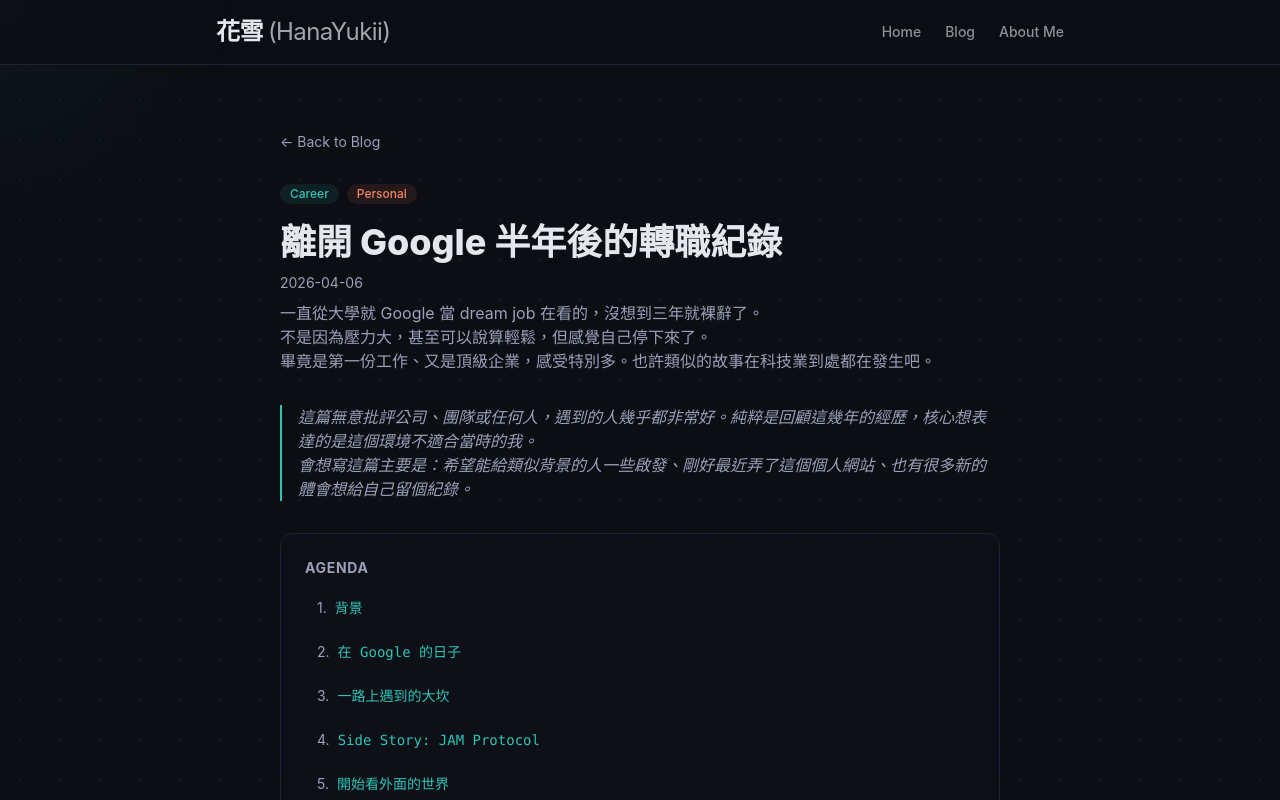
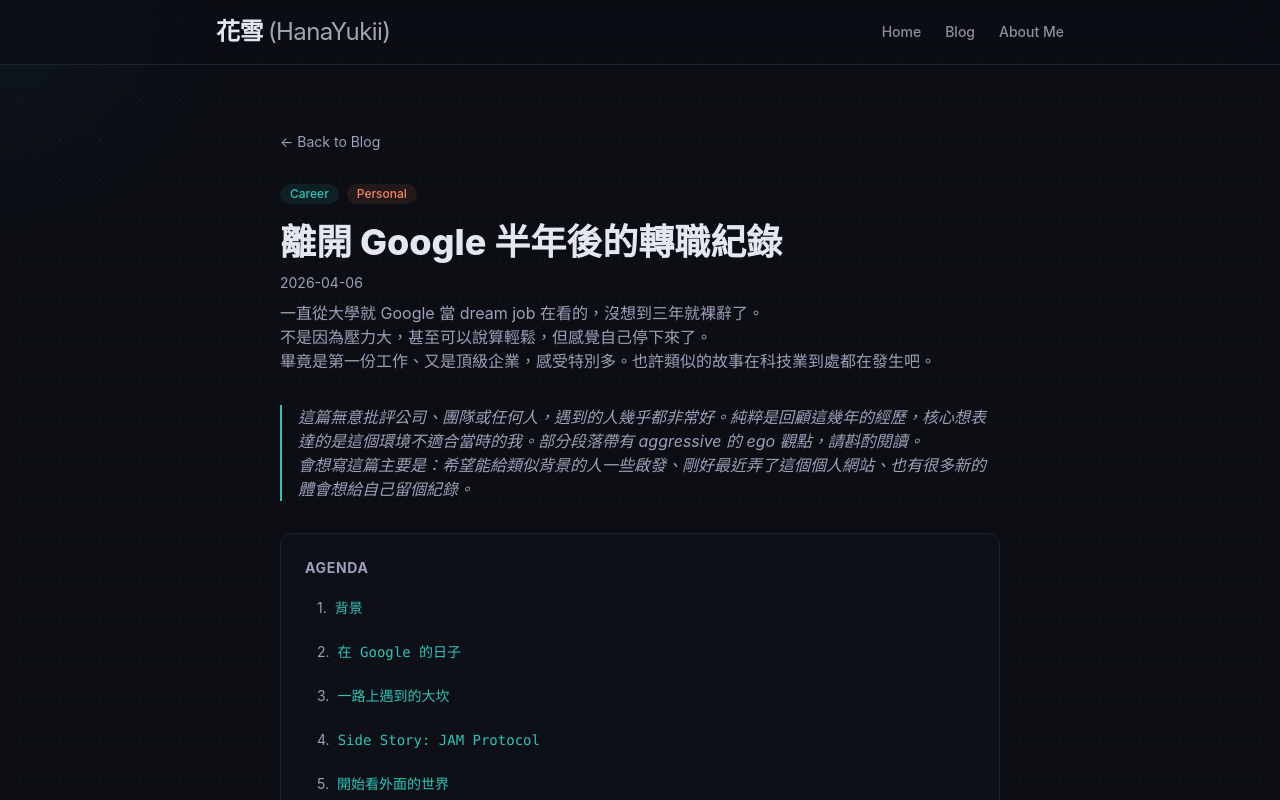
Before and after one commit to HanaYukii/hanayukii-site, a Next.js app: page /blog/leaving-google in a window 1280 px wide. Shown: the top 800 px of the page. Built offline with nearby package versions, Linux system fonts and the light colour scheme.

Commit message:
Add ego disclaimer to opening blockquote

```diff
--- a/src/app/blog/leaving-google/page.tsx
+++ b/src/app/blog/leaving-google/page.tsx
@@ -54,7 +54,7 @@ export default function LeavingGoogle() {
           畢竟是第一份工作、又是頂級企業，感受特別多。也許類似的故事在科技業到處都在發生吧。
         </p>
         <blockquote className="mb-8 border-l-2 border-primary pl-4 text-text-muted italic">
-          這篇無意批評公司、團隊或任何人，遇到的人幾乎都非常好。純粹是回顧這幾年的經歷，核心想表達的是這個環境不適合當時的我。
+          這篇無意批評公司、團隊或任何人，遇到的人幾乎都非常好。純粹是回顧這幾年的經歷，核心想表達的是這個環境不適合當時的我。部分段落帶有 aggressive 的 ego 觀點，請斟酌閱讀。
           <br />
           會想寫這篇主要是：希望能給類似背景的人一些啟發、剛好最近弄了這個個人網站、也有很多新的體會想給自己留個紀錄。
         </blockquote>
```
